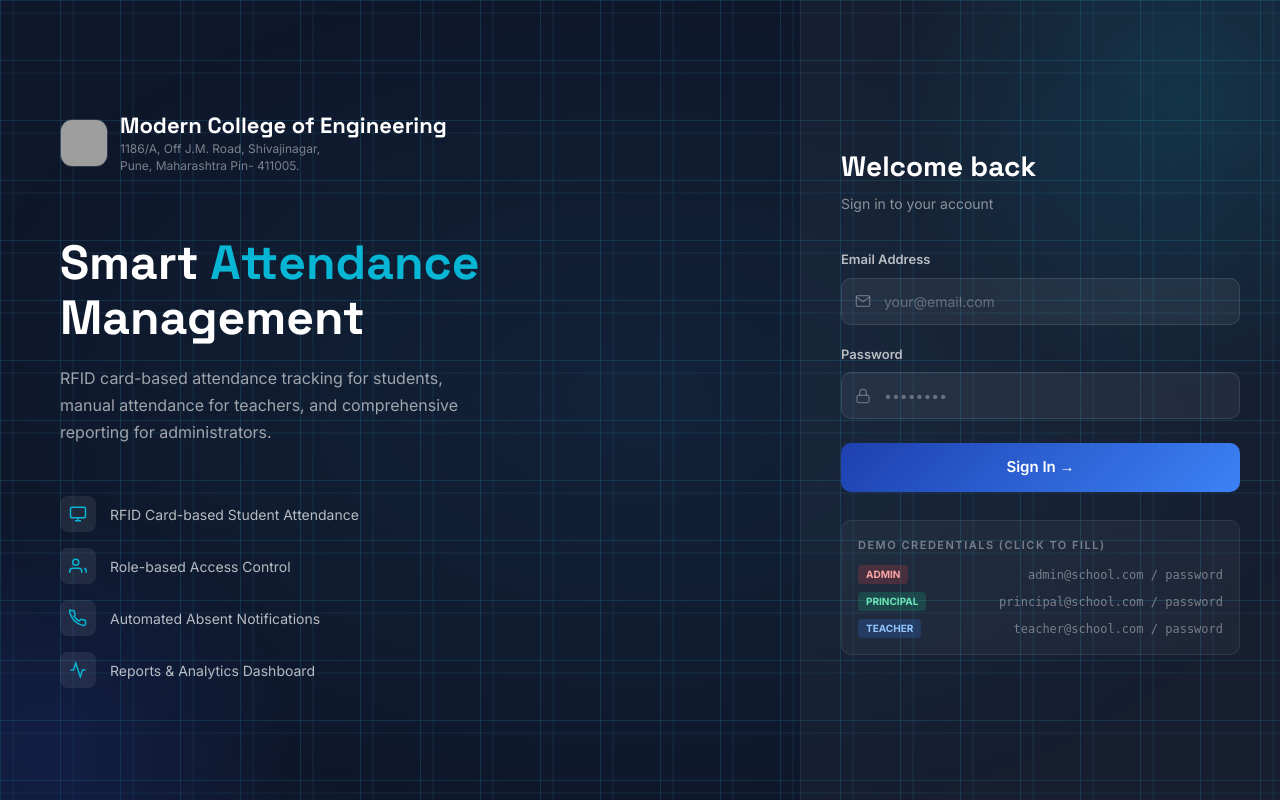
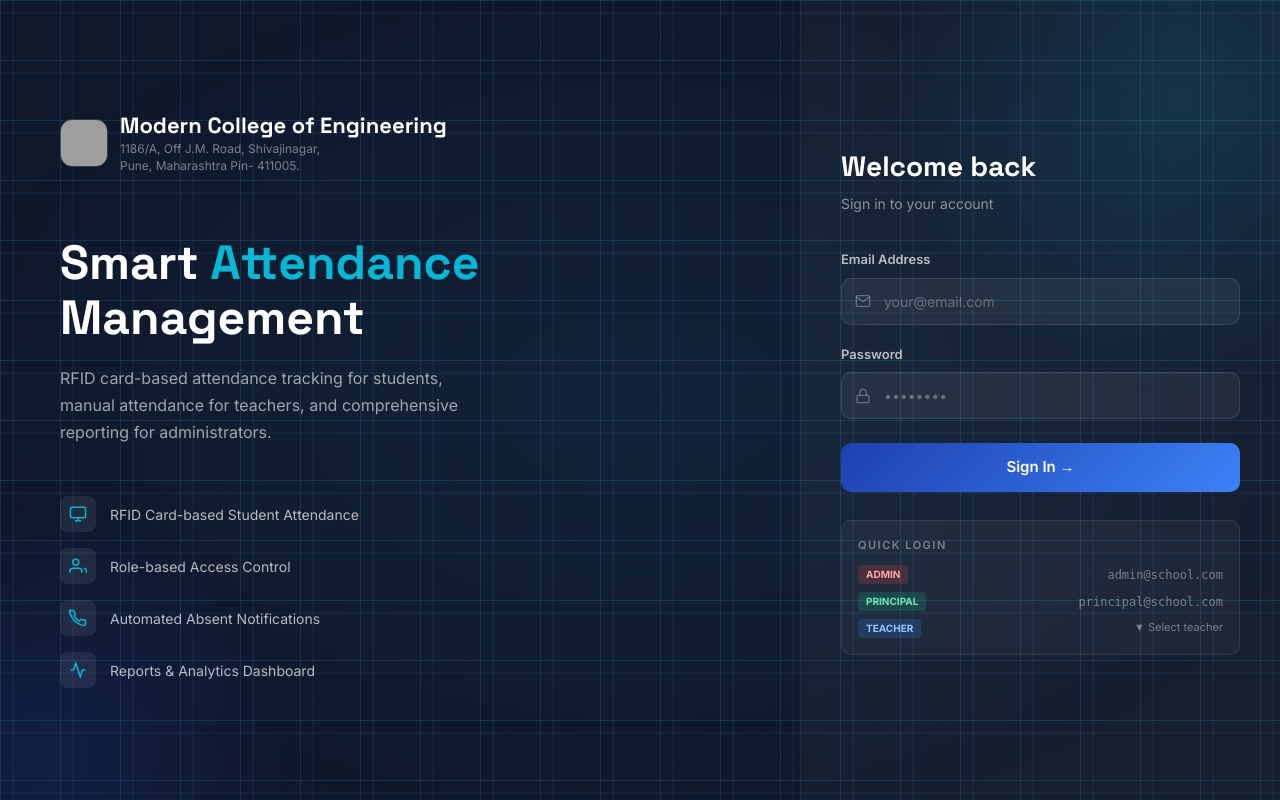
Before and after one commit to XplorerJV/SchoolTrack, a PHP site: page /school/ in a window 1280 px wide. Run offline with PHP 8.4, Linux system fonts and the light colour scheme; data comes from the database, SQL or seed files in the repository; some libraries are stand-ins or nearby versions; grey boxes are pictures that could not be loaded.

Commit message:
feat: add teacher selection dropdown on login page

```diff
--- a/index.php
+++ b/index.php
@@ -9,6 +9,10 @@ if (isLoggedIn()) {
 $schoolName    = getSetting('school_name') ?: 'Springfield Public School';
 $schoolAddress = getSetting('school_address') ?: '';
 $schoolLogo    = getSetting('school_logo') ?: '';
+
+// Fetch teachers for quick-select
+$db = getDB();
+$teachers = $db->query("SELECT name, email FROM users WHERE role='teacher' AND is_active=1 ORDER BY name")->fetchAll();
 
 $error = '';
 if ($_SERVER['REQUEST_METHOD'] === 'POST') {
@@ -187,18 +191,28 @@ body{font-family:'Inter',sans-serif;min-height:100vh;display:flex;background:#0f
             </form>
 
             <div class="demo-creds">
-                <div class="demo-title">Demo Credentials (click to fill)</div>
+                <div class="demo-title">Quick Login</div>
                 <div class="demo-item" onclick="fillCreds('admin@school.com','password')">
                     <span class="role-badge rb-admin">Admin</span>
-                    <span class="demo-email">admin@school.com / password</span>
+                    <span class="demo-email">admin@school.com</span>
                 </div>
                 <div class="demo-item" onclick="fillCreds('principal@school.com','password')">
                     <span class="role-badge rb-principal">Principal</span>
-                    <span class="demo-email">principal@school.com / password</span>
+                    <span class="demo-email">principal@school.com</span>
                 </div>
-                <div class="demo-item" onclick="fillCreds('teacher@school.com','password')">
-                    <span class="role-badge rb-teacher">Teacher</span>
-                    <span class="demo-email">teacher@school.com / password</span>
+                <div class="demo-item" onclick="toggleTeacherList()" style="flex-direction:column;align-items:flex-start;gap:8px">
+                    <div style="display:flex;justify-content:space-between;width:100%">
+                        <span class="role-badge rb-teacher">Teacher</span>
+                        <span style="font-size:11px;color:rgba(255,255,255,.4)" id="teacherToggleHint">▼ Select teacher</span>
+                    </div>
+                    <div id="teacherList" style="display:none;width:100%;max-height:180px;overflow-y:auto;border-top:1px solid rgba(255,255,255,.08);padding-top:8px;">
+                        <?php foreach($teachers as $t): ?>
+                        <div onclick="event.stopPropagation();fillCreds('<?= htmlspecialchars($t['email']) ?>','password')" style="padding:7px 8px;border-radius:6px;cursor:pointer;font-size:12px;color:rgba(255,255,255,.7);transition:background .15s" onmouseover="this.style.background='rgba(59,130,246,.15)'" onmouseout="this.style.background='transparent'">
+                            <span style="color:#93c5fd;font-weight:600"><?= htmlspecialchars($t['name']) ?></span>
+                            <span style="color:rgba(255,255,255,.35);margin-left:6px;font-family:monospace"><?= htmlspecialchars($t['email']) ?></span>
+                        </div>
+                        <?php endforeach; ?>
+                    </div>
                 </div>
             </div>
         </div>
@@ -210,6 +224,14 @@ feather.replace();
 function fillCreds(e,p){
     document.getElementById('emailField').value=e;
     document.getElementById('passField').value=p;
+    document.getElementById('teacherList').style.display='none';
+    document.getElementById('teacherToggleHint').textContent='▼ Select teacher';
+}
+function toggleTeacherList(){
+    var list=document.getElementById('teacherList');
+    var hint=document.getElementById('teacherToggleHint');
+    if(list.style.display==='none'){list.style.display='block';hint.textContent='▲ Close';}
+    else{list.style.display='none';hint.textContent='▼ Select teacher';}
 }
 </script>
 </body>
```
